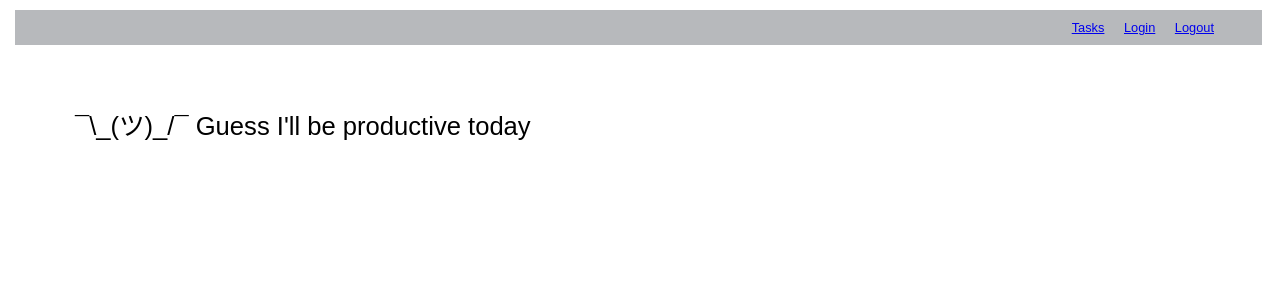
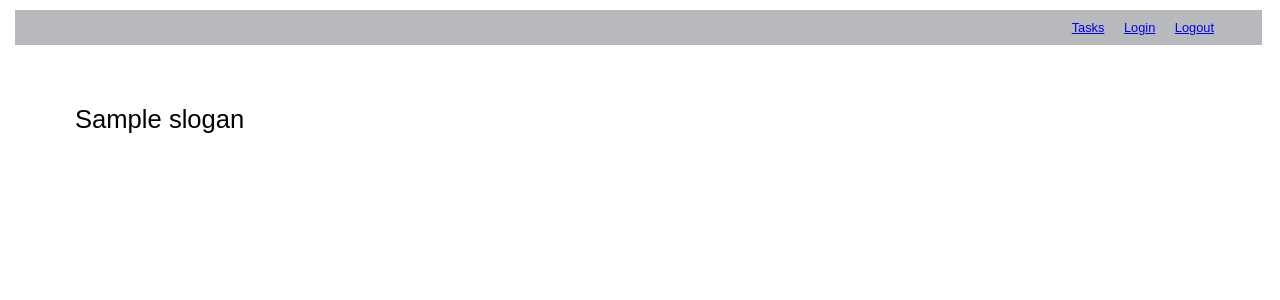
Before and after one commit to tsuganoki/Mojivation, a Flask app: template templates/index.html in a window 1280 px wide. Shown: the top 300 px of the page. Run offline with Flask 2, Linux system fonts and the light colour scheme; the template is opened without the code that fills it: most values are stand-ins (such as "Sample title", 1, 10 or a date in 2020).

Commit message:
updated slogans on homepage

```diff
--- a/server.py
+++ b/server.py
@@ -11,6 +11,7 @@ from model import User, Task, Collect, Kao, connect_to_db, db
 import datetime
 import pytz
 import helper
+import random
 
 
 
@@ -28,7 +29,18 @@ app.jinja_env.undefined = StrictUndefined
 @app.route('/')
 def index():
     """Homepage."""
-    return render_template("index.html")
+    kao_dict = {
+        "shrug": u"¯\_(ツ)_/¯ Guess we can be productive today",
+        "supportive": u"~(˘▽˘~) I know you can do it!",
+        "dog": u" ∪･ω･∪ Today's Oppawtunities are full of pet-tential",
+        "boxer": u"(งಠ_ಠ)ง It's the eye of the tiger, it's the thrill of the fight...",
+        "mage": u"(ﾉ>ω<)ﾉ :｡･:*:･ﾟ’★,｡･:*:･ﾟ’☆ Abracadabra! Lets be productive!",
+        "bear": u"ʕ •̀ ω •́ ʔ Keep going! You can bear it!",
+        "allie": u"╰(°ロ°)╯ Do all the things!"
+        }
+    slogan = random.choice(list(kao_dict.values() ) )
+    print(slogan)
+    return render_template("index.html",slogan=slogan)
 
 @app.route("/register")
 def register():
--- a/templates/index.html
+++ b/templates/index.html
@@ -8,7 +8,7 @@
 
 
 <div class="home-page-mantra">
-	¯\_(ツ)_/¯ Guess I'll be productive today
+	{{slogan}}
 </div>
 
 
```
Also changed, not shown: 1 other file.
